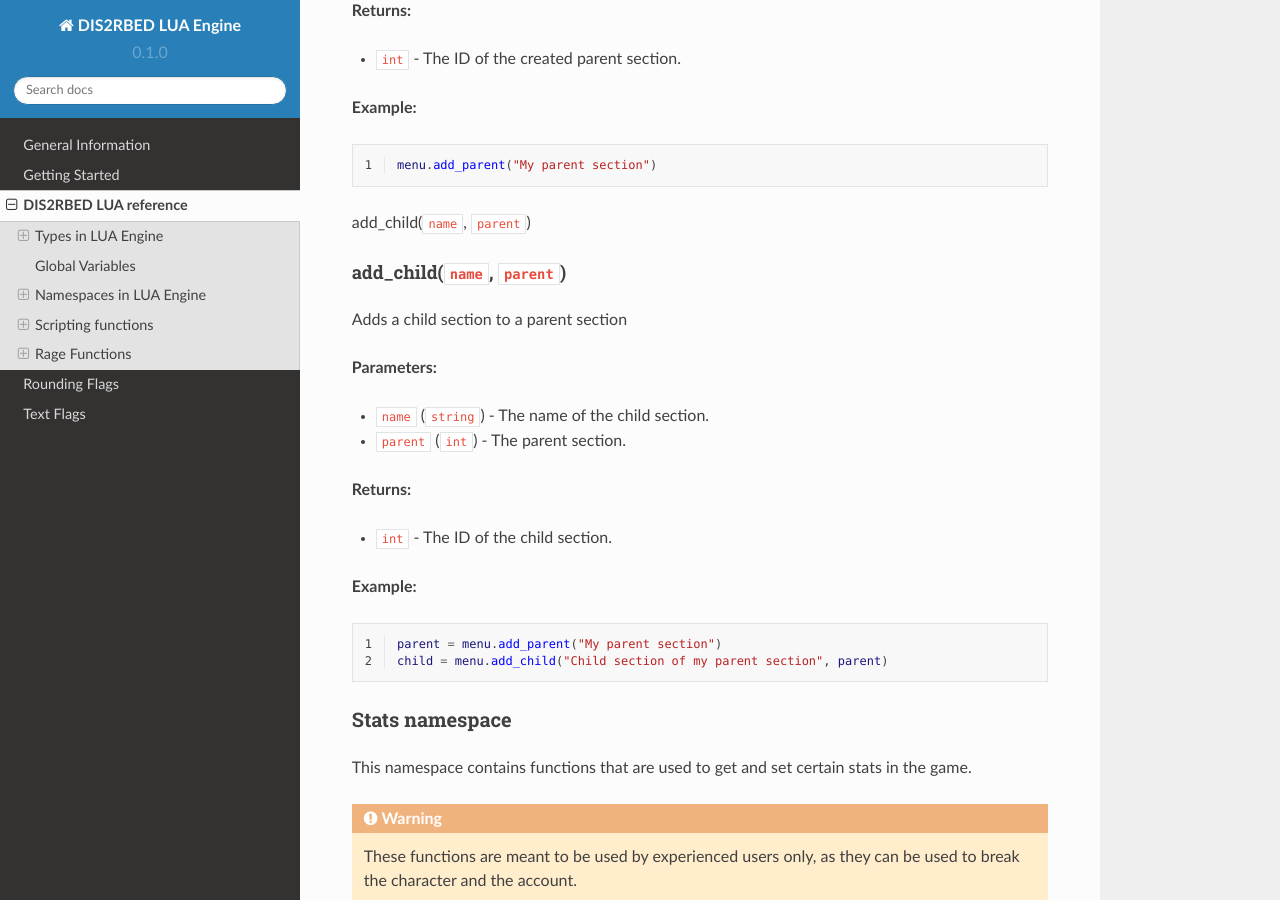
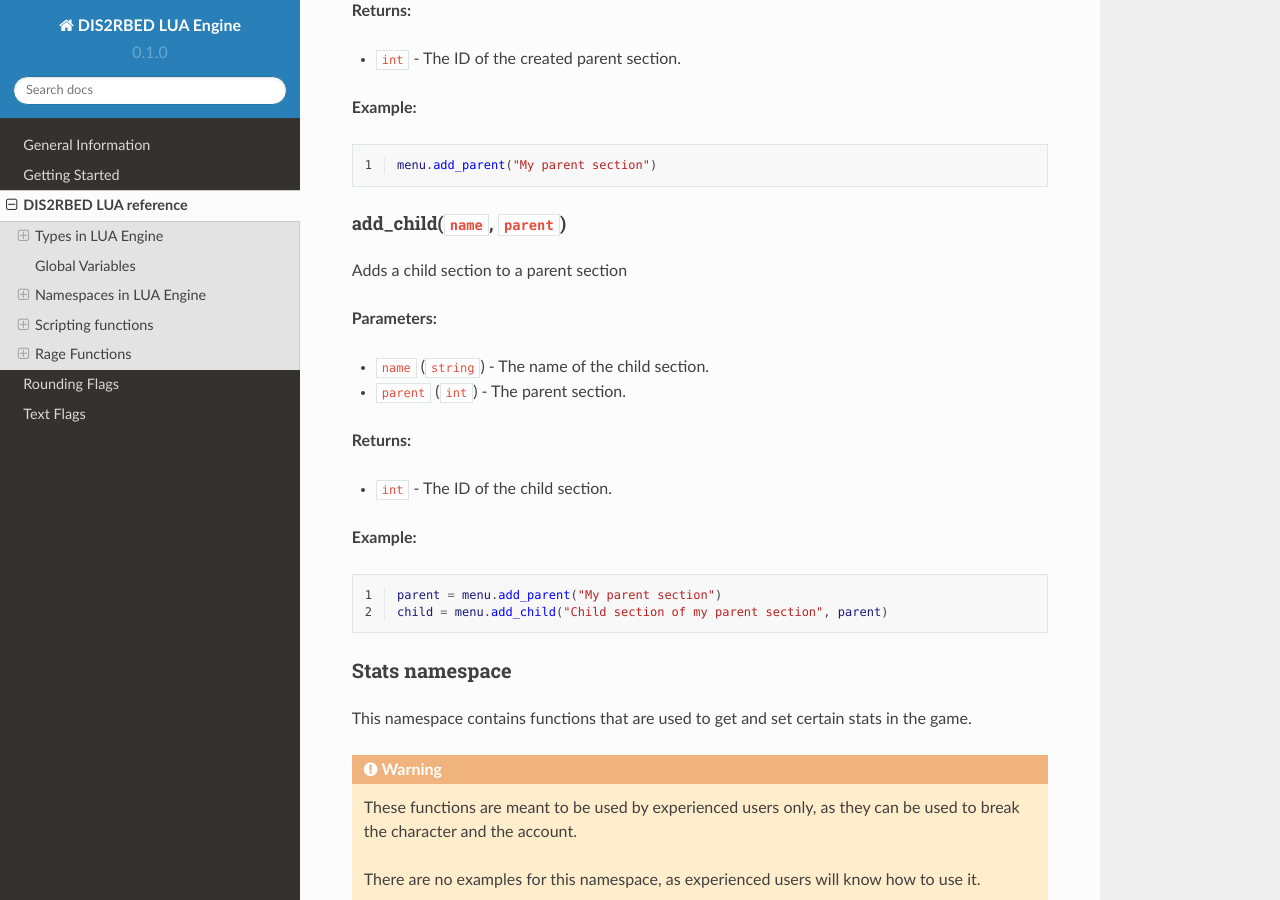
Before and after one commit to ItsK1tty/w1tchdocs, a Sphinx documentation site: the page built from docs/source/reference.rst, in a window 1280 px wide and 900 px high, scrolled down 9846 px. Built offline with Sphinx 7.4.7 and the Read the Docs theme 2.0.0, drawn with Linux system fonts in a browser that asks for light colours.

Commit message:
remove unneeded line

```diff
--- a/docs/source/reference.rst
+++ b/docs/source/reference.rst
@@ -529,9 +529,6 @@
    menu.add_parent("My parent section")
 
 add_child(``name``, ``parent``)
-
-
-add_child(``name``, ``parent``)
 ^^^^^^^^^^^^^^^^^^^^^^^^^^^^^^^^^^^^
 
 Adds a child section to a parent section
```
